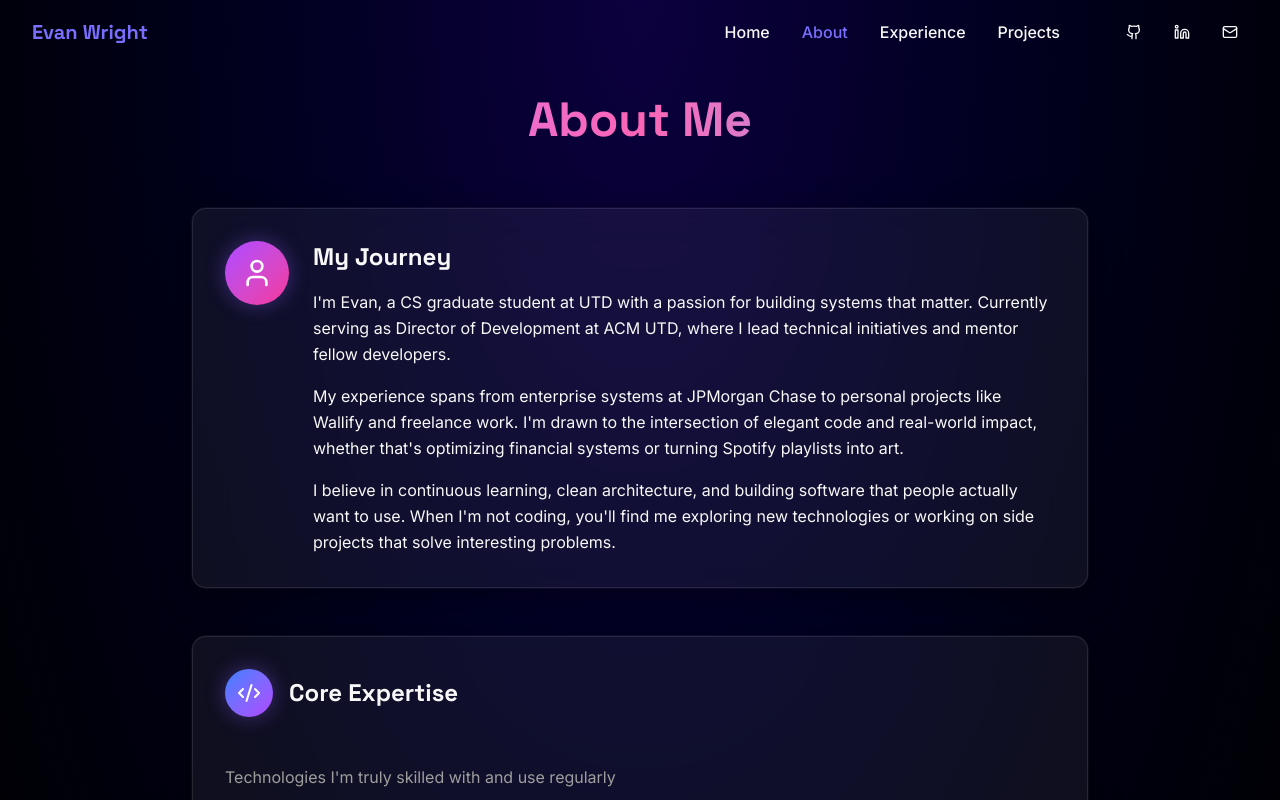
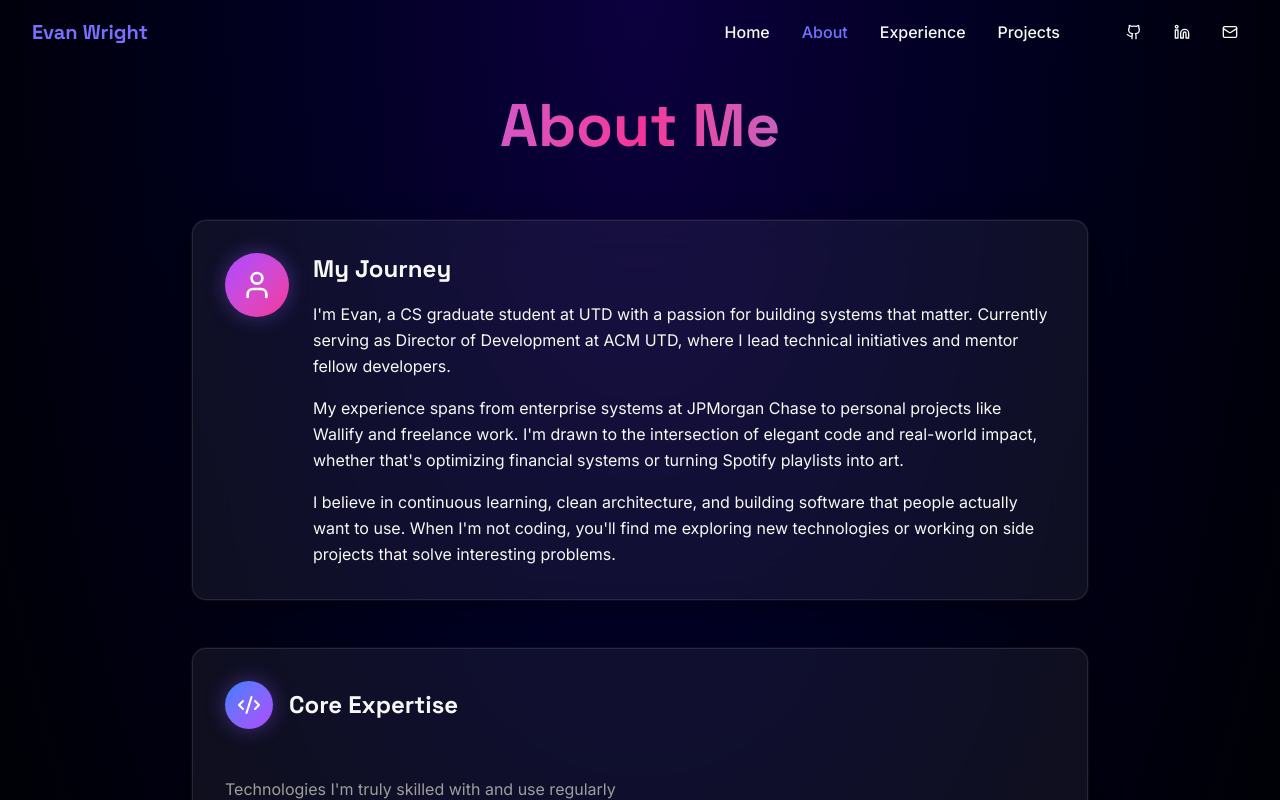
Before and after one commit to emw8105/portfolio, a Next.js app: page /about in a window 1280 px wide. Shown: the top 800 px of the page. Built offline with nearby package versions, Linux system fonts and the light colour scheme.

Commit message:
title gradient changes

```diff
--- a/src/app/about/page.tsx
+++ b/src/app/about/page.tsx
@@ -32,7 +32,7 @@
       <main className="pt-24 pb-20 px-4 sm:px-6 lg:px-8">
         <div className="max-w-4xl mx-auto">
           <div className="text-center mb-16">
-            <h1 className="text-4xl sm:text-5xl font-bold font-serif mb-6 bg-gradient-to-r from-purple-400 via-pink-400 to-blue-400 bg-clip-text text-transparent">
+            <h1 className="text-5xl sm:text-6xl font-bold font-serif mb-6 bg-gradient-to-r from-primary via-pink-500 to-blue-500 bg-clip-text text-transparent">
               About Me
             </h1>
           </div>
--- a/src/app/experience/page.tsx
+++ b/src/app/experience/page.tsx
@@ -53,7 +53,7 @@
       <main className="pt-24 pb-20 px-4 sm:px-6 lg:px-8">
         <div className="max-w-5xl mx-auto">
           <div className="text-center mb-16">
-            <h1 className="text-4xl sm:text-5xl font-bold font-serif mb-6 bg-gradient-to-r from-primary via-secondary to-accent bg-clip-text text-transparent">
+            <h1 className="text-5xl sm:text-6xl font-bold font-serif mb-6 bg-gradient-to-r from-primary via-pink-500 to-blue-500 bg-clip-text text-transparent">
               Experience
             </h1>
             <p className="text-xl text-muted-foreground">Professional roles and contributions</p>
```
